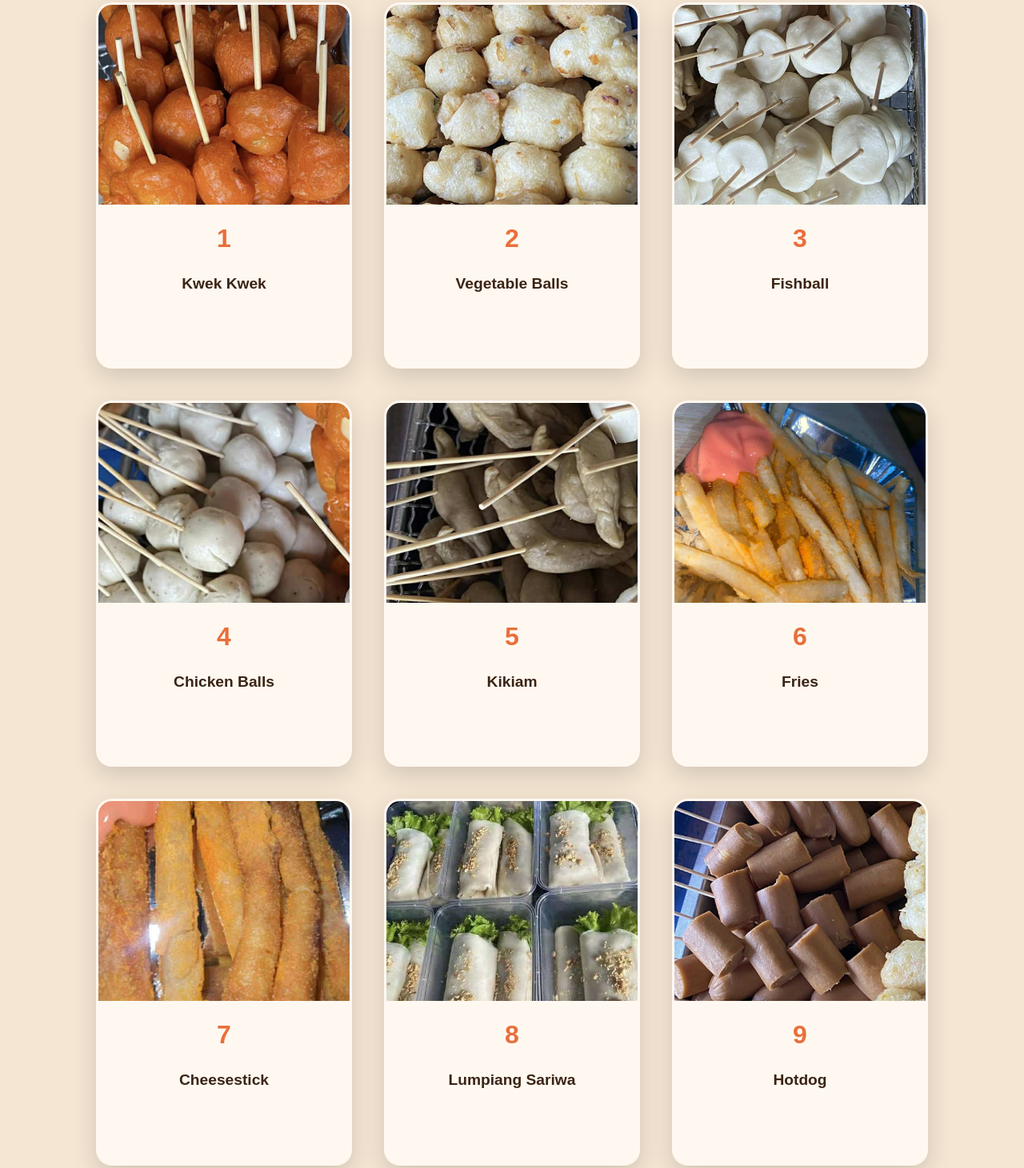
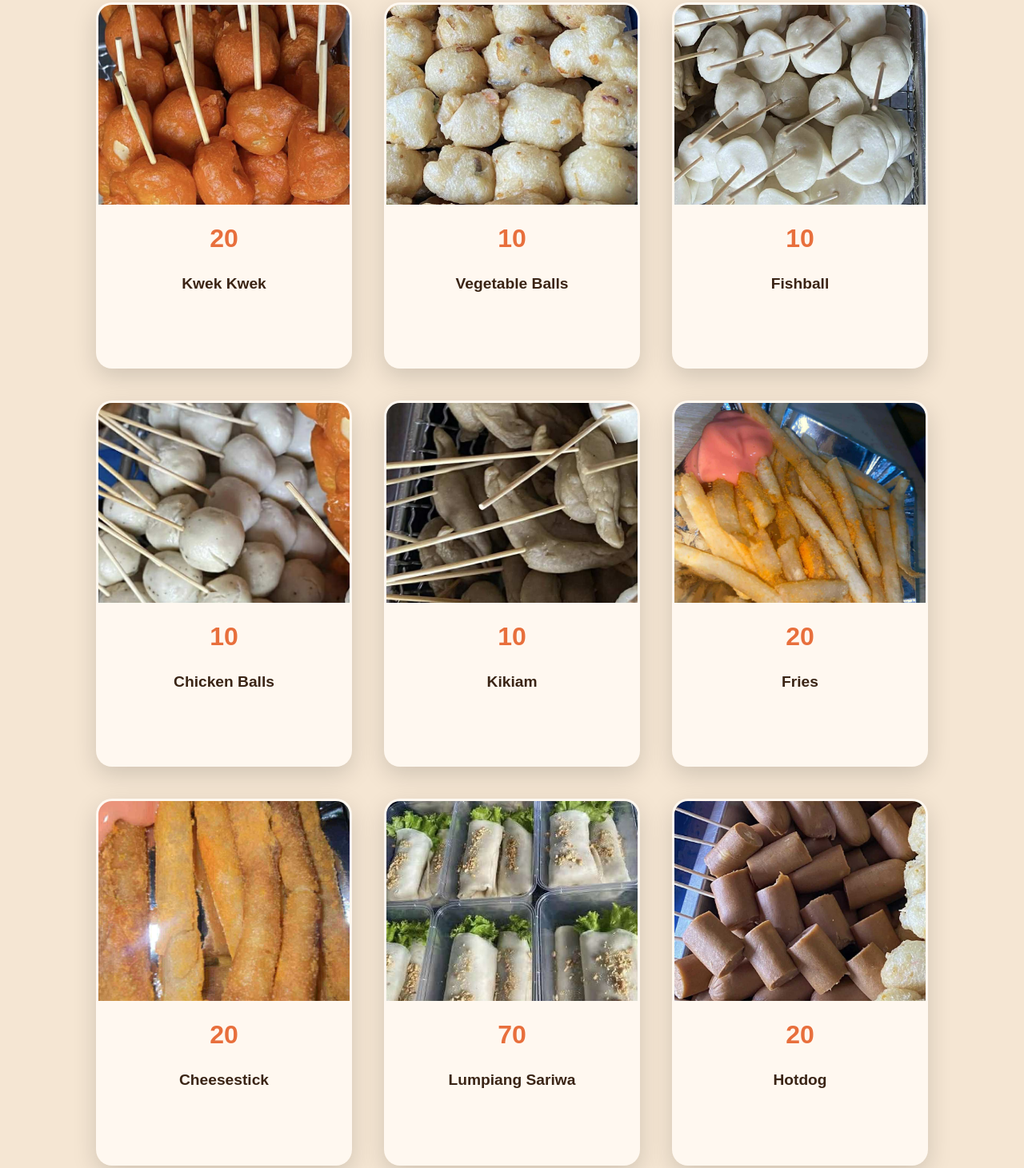
Before and after one commit to jesuskylefedilo-stack/G5wb, a plain HTML site: page index.html in a window 1280 px wide. Shown: the part 1332-2793 px from the top of the page at 80% size. Drawn offline with Linux system fonts and the light colour scheme.

Commit message:
Update index.html

```diff
--- a/index.html
+++ b/index.html
@@ -51,67 +51,67 @@
   <div class="product-grid">
     <div class="product-card">
       <img src="images/kwekkwek.jpg" alt="Product 1">
-      <h3>1</h3>
+      <h3>20</h3>
       <p>Kwek Kwek</p>
     </div>
     <div class="product-card">
       <img src="images/vegeballs.jpg" alt="Product 2">
-      <h3>2</h3>
+      <h3>10</h3>
       <p>Vegetable Balls</p>
     </div>
     <div class="product-card">
       <img src="images/fishball.jpg" alt="Product 3">
-      <h3>3</h3>
+      <h3>10</h3>
       <p>Fishball</p>
     </div>
     <div class="product-card">
       <img src="images/chickenballs.jpg" alt="Product 4">
-      <h3>4</h3>
+      <h3>10</h3>
       <p>Chicken Balls</p>
     </div>
     <div class="product-card">
       <img src="images/kikiam.jpg" alt="Product 5">
-      <h3>5</h3>
+      <h3>10</h3>
       <p>Kikiam</p>
     </div>
     <div class="product-card">
       <img src="images/fries.jpg" alt="Product 6">
-      <h3>6</h3>
+      <h3>20</h3>
       <p>Fries</p>
     </div>
     <div class="product-card">
       <img src="images/cheesestick.jpg" alt="Product 7">
-      <h3>7</h3>
+      <h3>20</h3>
       <p>Cheesestick</p>
     </div>
     <div class="product-card">
       <img src="images/lumpia.jpg" alt="Product 8">
-      <h3>8</h3>
+      <h3>70</h3>
       <p>Lumpiang Sariwa</p>
     </div>
     <div class="product-card">
       <img src="images/hotdog.jpg" alt="Product 9">
-      <h3>9</h3>
+      <h3>20</h3>
       <p>Hotdog</p>
     </div>
     <div class="product-card">
       <img src="images/siomai.jpg" alt="Product 10">
-      <h3>10</h3>
+      <h3>20</h3>
       <p>Siomai</p>
     </div>
     <div class="product-card">
       <img src="images/tofu.jpg" alt="Product 11">
-      <h3>11</h3>
+      <h3>10</h3>
       <p>Tofu</p>
     </div>
     <div class="product-card">
       <img src="images/pastil.jpg" alt="Product 12">
-      <h3>12</h3>
+      <h3>25</h3>
       <p>Pastil</p>
     </div>
     <div class="product-card">
       <img src="images/pastilwithegg.jpg" alt="Product 13">
-      <h3>13</h3>
+      <h3>35</h3>
       <p>Pastil with Egg</p>
     </div>
   </div>
@@ -158,7 +158,11 @@
   </section>
 
   <footer>
-    <p>&copy; 2025 GEM 5 WEST BEIRUT STREET FOOD. All rights reserved.</p>
+    <p>&copy; 2025 GEM 5 WEST BEIRUT STREET FOOD. All Rights Reserved.
+
+
+    </p>
   </footer>
+
 </body>
 </html>
```
